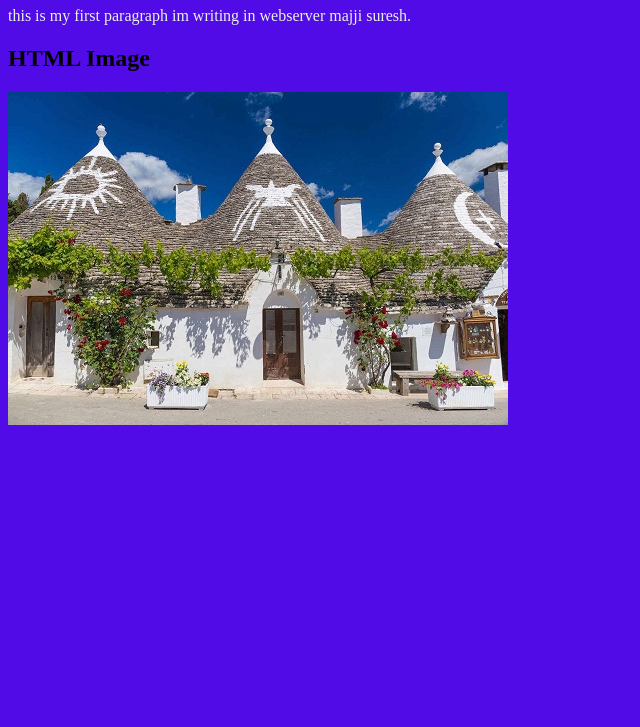
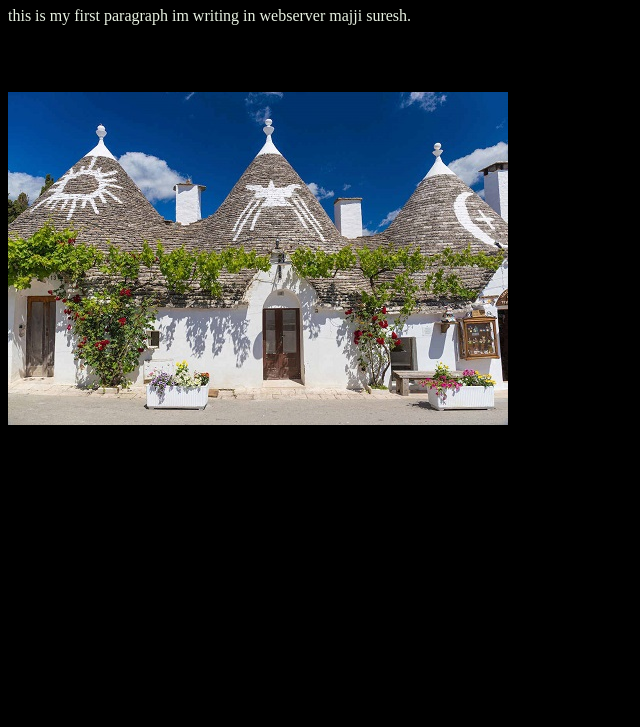
Before and after one commit to majjisuresh99/mastering-git, a plain HTML site: page index.html in a window 1280 px wide. Shown: the part 73-800 px from the top of the page, without its empty margins (0-640 px from the left). Drawn offline with Linux system fonts and the light colour scheme.

Commit message:
background changed

```diff
--- a/index.html
+++ b/index.html
@@ -1,6 +1,6 @@
 <!DOCTYPE html>
 <html>
-<body style="background-color:rgb(81, 11, 231);">
+<body style="background-color:rgb(0, 0, 0);">
 
 <h1>THIS MY FIRST WEBSITE</h1>
 
```
